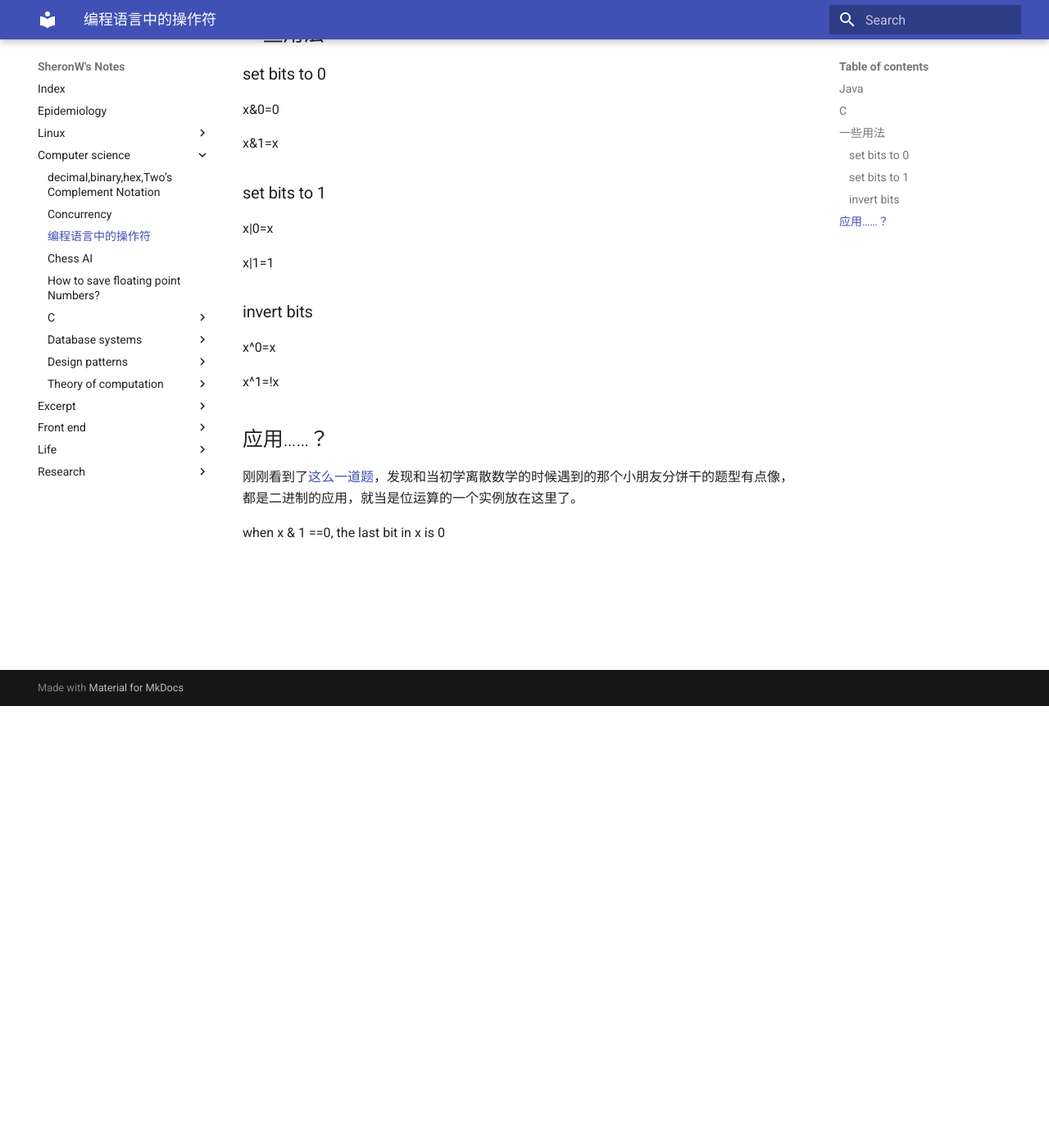
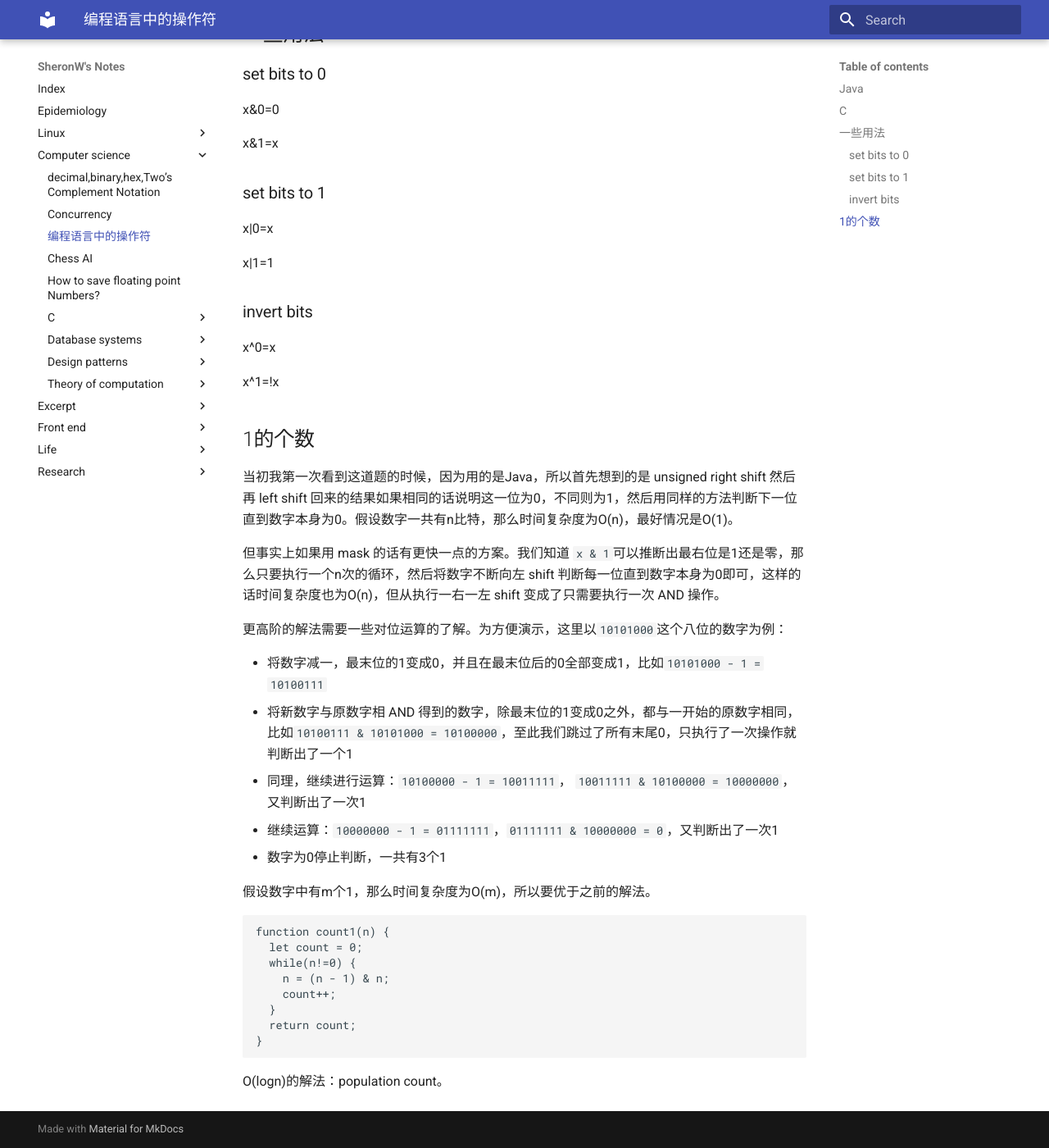
Before and after one commit to sheronw/SheronW-sNotes, an MkDocs documentation site: the page built from docs/computer science/bit_level_operators.md, in a window 1280 px wide and 1400 px high, scrolled down 539 px. Shown: the whole window at 82% size. Built offline with MkDocs 1.6.1 and Material for MkDocs 9.7.7, drawn with Linux system fonts in a browser that asks for light colours; some of the changed text lies outside the part shown.

Commit message:
add two bit problems

````diff
--- a/docs/computer science/bit_level_operators.md
+++ b/docs/computer science/bit_level_operators.md
@@ -1,12 +1,12 @@
 # 编程语言中的操作符
 
 ### Java
-- << left shift
-- \>\> signed right shift (filled with sign bits)
-- \>\>\> unsigned right shift (filled with 0s)
-- & bitwise and
-- | bitwise or
-- ^ bitwise exclusive or
+- `<<` left shift
+- `>>` signed right shift (filled with sign bits)
+- `>>>` unsigned right shift (filled with 0s)
+- `&` bitwise and
+- `|` bitwise or
+- `^` bitwise exclusive or
 
 
 ### C
@@ -29,7 +29,31 @@ x^0=x
 
 x^1=!x
 
-## 应用……？
-刚刚看到了[这么一道题](https://blog.coca.moe/post/er-jin-zhi-mei-ju)，发现和当初学离散数学的时候遇到的那个小朋友分饼干的题型有点像，都是二进制的应用，就当是位运算的一个实例放在这里了。
+## 1的个数
 
-when x & 1 ==0, the last bit in x is 0
+当初我第一次看到这道题的时候，因为用的是Java，所以首先想到的是 unsigned right shift 然后再 left shift 回来的结果如果相同的话说明这一位为0，不同则为1，然后用同样的方法判断下一位直到数字本身为0。假设数字一共有n比特，那么时间复杂度为O(n)，最好情况是O(1)。
+
+但事实上如果用 mask 的话有更快一点的方案。我们知道 `x & 1`可以推断出最右位是1还是零，那么只要执行一个n次的循环，然后将数字不断向左 shift 判断每一位直到数字本身为0即可，这样的话时间复杂度也为O(n)，但从执行一右一左 shift 变成了只需要执行一次 AND 操作。
+
+更高阶的解法需要一些对位运算的了解。为方便演示，这里以`10101000`这个八位的数字为例：
+
+- 将数字减一，最末位的1变成0，并且在最末位后的0全部变成1，比如`10101000 - 1 = 10100111`
+- 将新数字与原数字相 AND 得到的数字，除最末位的1变成0之外，都与一开始的原数字相同，比如`10100111 & 10101000 = 10100000`，至此我们跳过了所有末尾0，只执行了一次操作就判断出了一个1
+- 同理，继续进行运算：`10100000 - 1 = 10011111 `， `10011111 & 10100000 = 10000000`，又判断出了一次1
+- 继续运算：`10000000 - 1 = 01111111`，`01111111 & 10000000 = 0`，又判断出了一次1
+- 数字为0停止判断，一共有3个1
+
+假设数字中有m个1，那么时间复杂度为O(m)，所以要优于之前的解法。
+
+```javascript
+function count1(n) {
+  let count = 0;
+  while(n!=0) {
+    n = (n - 1) & n;
+    count++;
+  }
+  return count;
+}
+```
+
+O(logn)的解法：population count。
````
Also changed, not shown: docs/computer science/10,2,16&Two's Complement Notation.md (+26 -4 lines), docs/computer science/database systems/5 Database in Interview.md (added, +60 -0 lines).
